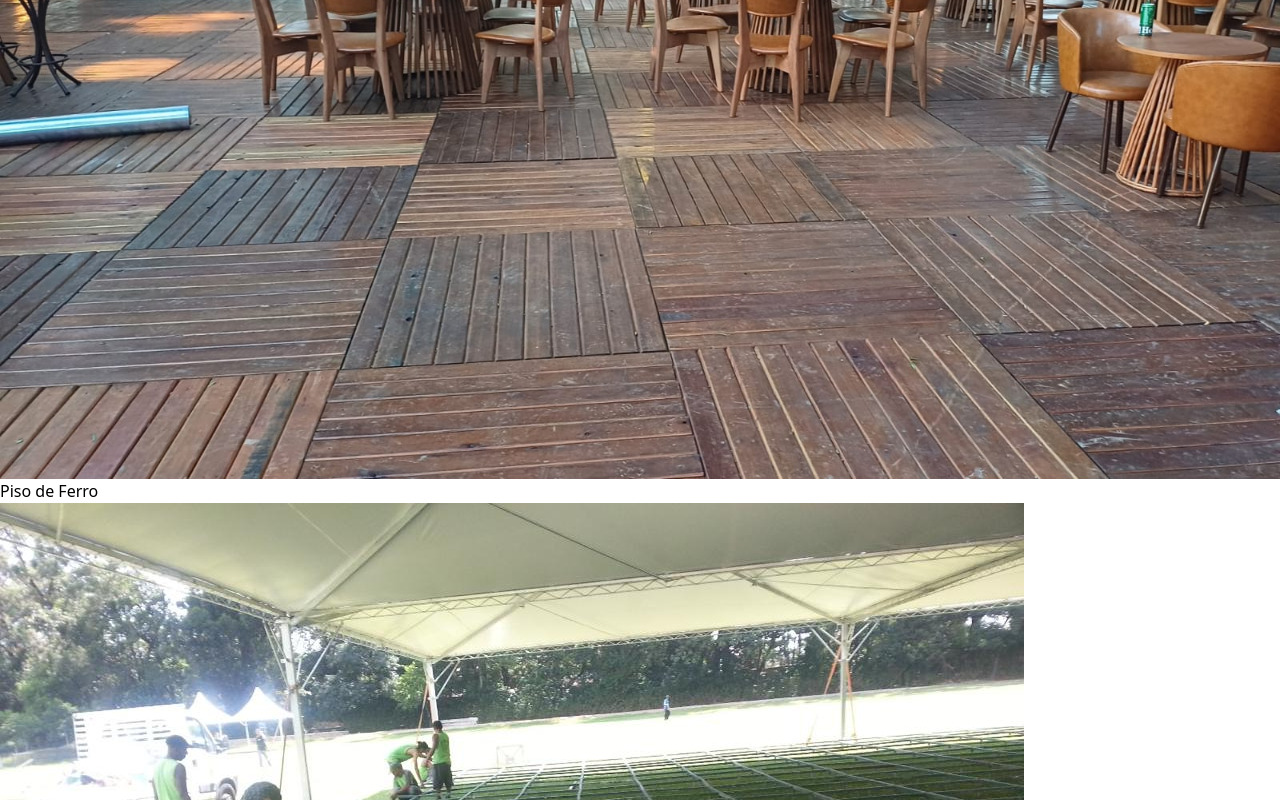
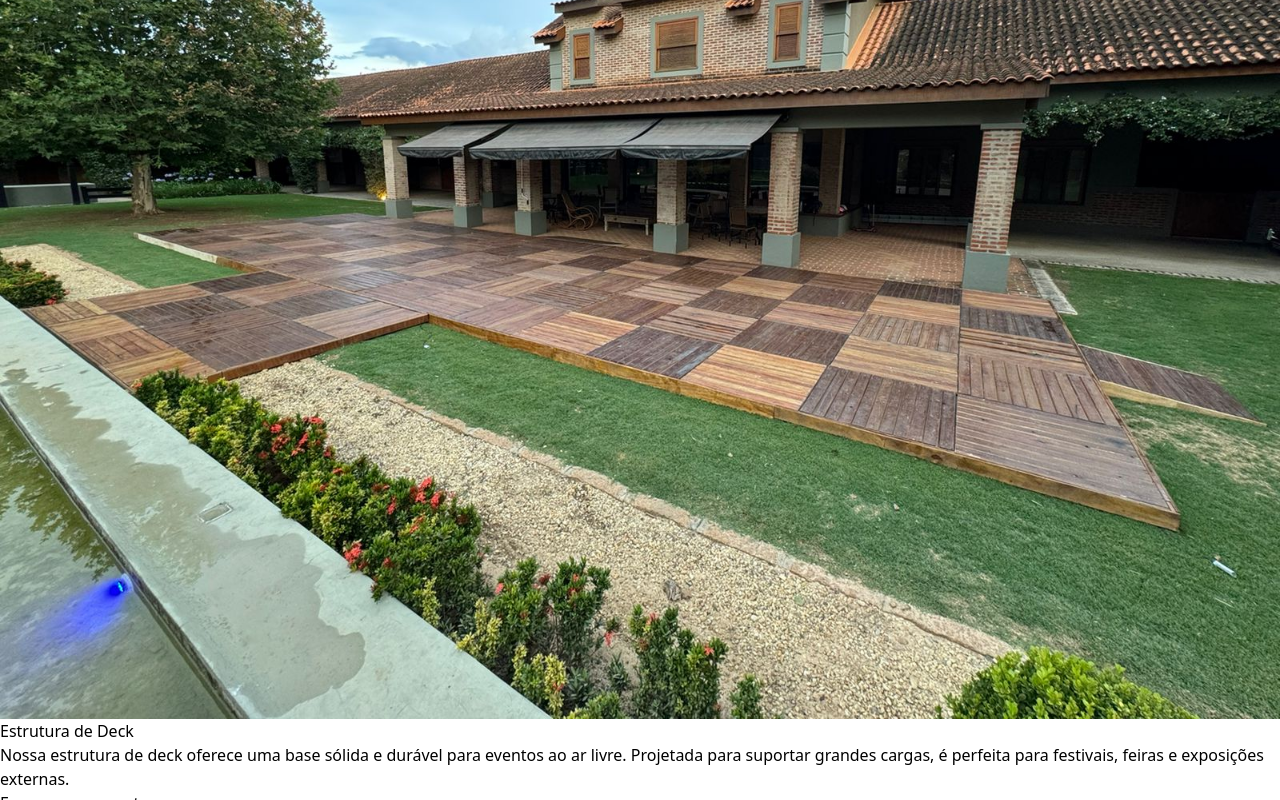
Before and after one commit to williandeitosi/pisosfenix, a React (Vite) app: page / in a window 1280 px wide. Shown: the part 10396-11196 px from the top of the page. Built offline with nearby package versions, Linux system fonts and the light colour scheme.

Commit message:
refactor: remove section

```diff
--- a/src/components/LDTpisos.tsx
+++ b/src/components/LDTpisos.tsx
@@ -15,8 +15,6 @@ import deck from "../assets/images/deck-capa.jpg";
 import mLogo from "../assets/images/logo.png";
 import mPhoto from "../assets/images/mainphoto.jpeg";
 import img5 from "../assets/images/novo-deck.jpg";
-import pisoDeck from "../assets/images/piso-deck.jpeg";
-import pisoMadeira from "../assets/images/piso-madeira.jpeg";
 import whatspp from "../assets/images/whatsapp.png";
 
 interface StructureType {
@@ -26,11 +24,11 @@ interface StructureType {
   description: string;
 }
 
-interface FloorType {
-  name: string;
-  image: string;
-  description: string;
-}
+// interface FloorType {
+//   name: string;
+//   image: string;
+//   description: string;
+// }
 interface AnimatedSectionProps {
   children: React.ReactNode;
 }
@@ -154,49 +152,49 @@ const ImageSection: React.FC = () => {
   );
 };
 
-const FloorTypeSection: React.FC = () => {
-  const floorTypes: FloorType[] = [
-    {
-      name: "Piso deck",
-      image: pisoMadeira,
-      description:
-        "Nosso piso deck é perfeito para áreas externas, oferecendo durabilidade e estética. Feito de materiais resistentes às intempéries, é ideal para eventos ao ar livre, piscinas e terraços.",
-    },
-    {
-      name: "Piso de Ferro",
-      image: pisoDeck,
-      description:
-        "O piso madeira combina a beleza natural da madeira com a praticidade do plástico. É excelente para eventos internos, proporcionando um ambiente acolhedor e sofisticado, sem a necessidade de manutenção intensiva.",
-    },
-  ];
+// const FloorTypeSection: React.FC = () => {
+//   const floorTypes: FloorType[] = [
+//     {
+//       name: "Piso deck",
+//       image: pisoMadeira,
+//       description:
+//         "Nosso piso deck é perfeito para áreas externas, oferecendo durabilidade e estética. Feito de materiais resistentes às intempéries, é ideal para eventos ao ar livre, piscinas e terraços.",
+//     },
+//     {
+//       name: "Piso de Ferro",
+//       image: pisoDeck,
+//       description:
+//         "O piso madeira combina a beleza natural da madeira com a praticidade do plástico. É excelente para eventos internos, proporcionando um ambiente acolhedor e sofisticado, sem a necessidade de manutenção intensiva.",
+//     },
+//   ];
 
-  return (
-    <AnimatedSection>
-      <section className="mt-16 px-4">
-        <h2 className="mb-8 text-center text-3xl font-bold text-white">
-          Nossos Tipos de Piso
-        </h2>
-        <div className="grid grid-cols-1 gap-8 md:grid-cols-2 md:mx-20">
-          {floorTypes.map((floor) => (
-            <div
-              key={floor.name}
-              className="cursor-pointer overflow-hidden rounded-lg bg-gray-700 transition-transform hover:scale-105"
-            >
-              <h3 className="text-xl font-semibold text-white text-center py-2">
-                {floor.name}
-              </h3>
-              <img
-                src={floor.image}
-                alt={floor.name}
-                className="w-full h-48 object-cover"
-              />
-            </div>
-          ))}
-        </div>
-      </section>
-    </AnimatedSection>
-  );
-};
+//   return (
+//     <AnimatedSection>
+//       <section className="mt-16 px-4">
+//         <h2 className="mb-8 text-center text-3xl font-bold text-white">
+//           Nossos Tipos de Piso
+//         </h2>
+//         <div className="grid grid-cols-1 gap-8 md:grid-cols-2 md:mx-20">
+//           {floorTypes.map((floor) => (
+//             <div
+//               key={floor.name}
+//               className="cursor-pointer overflow-hidden rounded-lg bg-gray-700 transition-transform hover:scale-105"
+//             >
+//               <h3 className="text-xl font-semibold text-white text-center py-2">
+//                 {floor.name}
+//               </h3>
+//               <img
+//                 src={floor.image}
+//                 alt={floor.name}
+//                 className="w-full h-48 object-cover"
+//               />
+//             </div>
+//           ))}
+//         </div>
+//       </section>
+//     </AnimatedSection>
+//   );
+// };
 
 const StructureSection: React.FC = () => {
   const structures: StructureType[] = [
@@ -326,7 +324,7 @@ const LDTPisosPage: React.FC = () => {
         <Header />
         <MainSection />
         <ImageSection />
-        <FloorTypeSection />
+        {/* <FloorTypeSection /> */}
         <StructureSection />
         <Footer />
       </motion.div>
```
